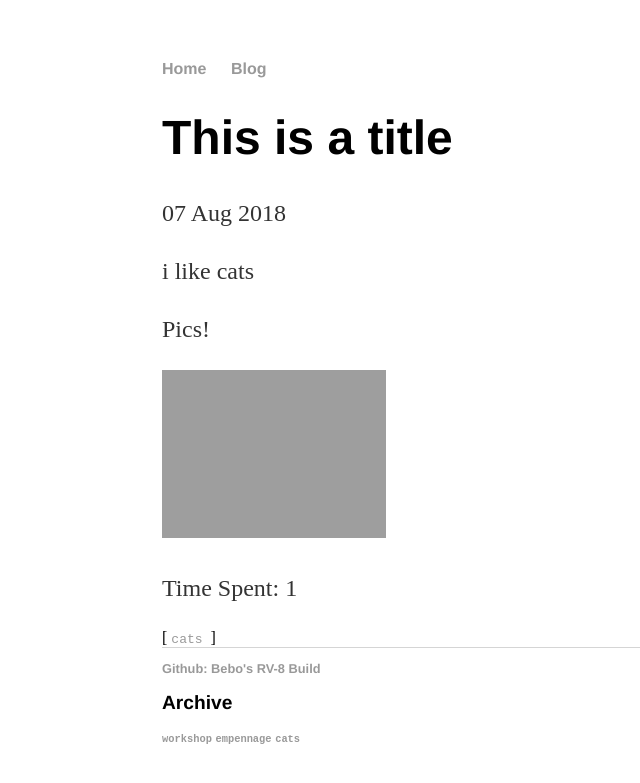
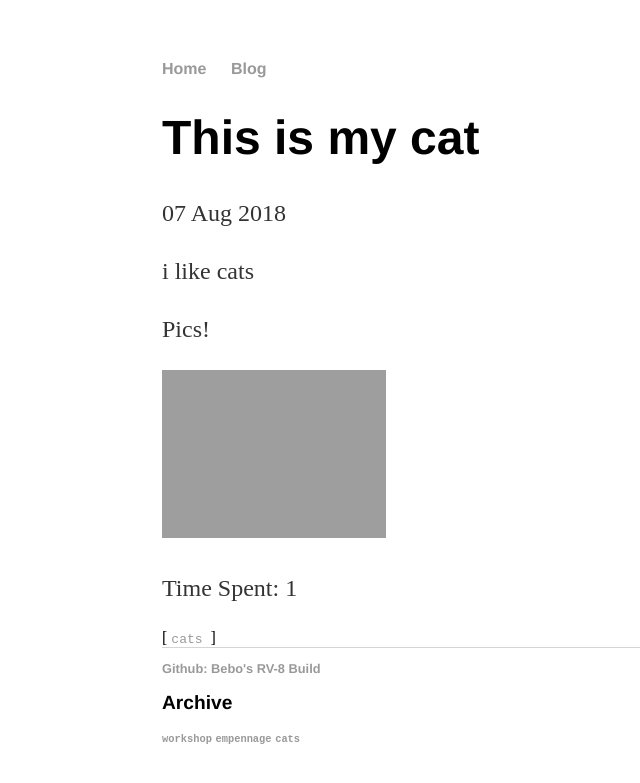
Before and after one commit to thebebo/bebo-rv8, a Jekyll site: the page built from _posts/2018-08-07-This-is-my-kitty.md, in a window 1280 px wide. Shown: the top 783 px of the page, without its empty margins (30-670 px from the left). Built offline with Jekyll 4.4.1, drawn with Linux system fonts in a browser that asks for light colours.

Commit message:
Fixed a title, added a cat tag

```diff
--- a/_posts/2018-08-07-This-is-my-kitty.md
+++ b/_posts/2018-08-07-This-is-my-kitty.md
@@ -1,6 +1,6 @@
 ---
 layout: post
-title: "This is a title"
+title: "This is my cat"
 date: 2018-08-07
 tags: cats
 ---
```
Also changed, not shown: tag/cats.md (added, +5 -0 lines).
